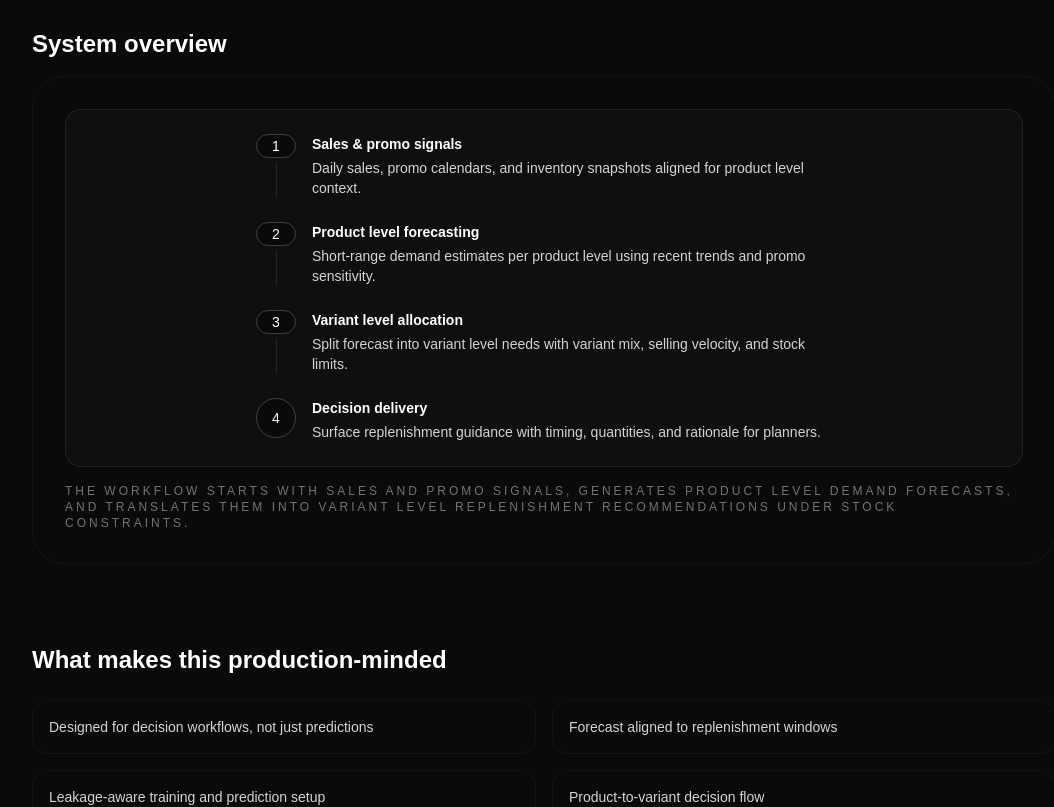
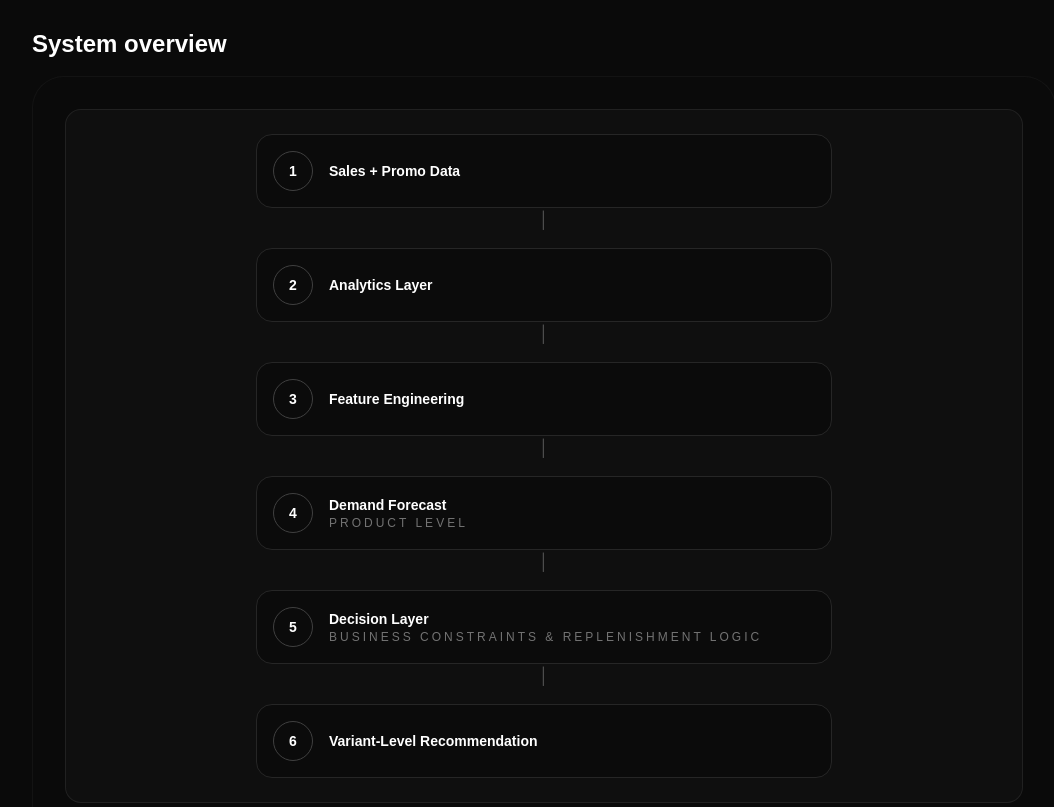
Before and after one commit to zawlynnhtut/portfolio-site, a Next.js app in the folder portfolio-site/: page /project-1 in a window 1280 px wide. Shown: the part 1220-2027 px from the top of the page, without its empty margins (96-1150 px from the left). Built offline with nearby package versions, Linux system fonts and the light colour scheme.

Commit message:
project-1 updates

```diff
--- a/portfolio-site/src/app/project-1/page.tsx
+++ b/portfolio-site/src/app/project-1/page.tsx
@@ -91,44 +91,36 @@ export default function ProjectOne() {
           <h2 className="text-2xl font-semibold">System overview</h2>
           <div className="rounded-[2rem] border border-neutral-900/80 bg-neutral-950/60 p-8">
             <div className="rounded-2xl border border-neutral-800/80 bg-neutral-900/40 p-6">
-              <div className="mx-auto max-w-xl space-y-6">
+              <div className="mx-auto flex max-w-xl flex-col gap-4">
                 {[
-                  {
-                    title: "Sales & promo signals",
-                    body: "Daily sales, promo calendars, and inventory snapshots aligned for product level context.",
-                  },
-                  {
-                    title: "Product level forecasting",
-                    body: "Short-range demand estimates per product level using recent trends and promo sensitivity.",
-                  },
-                  {
-                    title: "Variant level allocation",
-                    body: "Split forecast into variant level needs with variant mix, selling velocity, and stock limits.",
-                  },
-                  {
-                    title: "Decision delivery",
-                    body: "Surface replenishment guidance with timing, quantities, and rationale for planners.",
-                  },
+                  { title: "Sales + Promo Data" },
+                  { title: "Analytics Layer" },
+                  { title: "Feature Engineering" },
+                  { title: "Demand Forecast", subtitle: "Product level" },
+                  { title: "Decision Layer", subtitle: "Business constraints & replenishment logic" },
+                  { title: "Variant-Level Recommendation" },
                 ].map((step, index, arr) => (
-                  <div key={step.title} className="flex gap-4">
-                    <div className="flex flex-col items-center">
-                      <span className="flex h-10 w-10 items-center justify-center rounded-full border border-neutral-700 bg-neutral-950 text-sm text-white">
+                  <div key={step.title} className="flex flex-col items-center">
+                    <div className="flex w-full items-center gap-4 rounded-2xl border border-neutral-800 bg-neutral-950/70 p-4 text-left">
+                      <span className="flex h-10 w-10 items-center justify-center rounded-full border border-neutral-700 text-sm font-semibold text-white">
                         {index + 1}
                       </span>
-                      {index < arr.length - 1 && (
-                        <span className="mt-1 h-full w-px bg-neutral-800" />
-                      )}
+                      <div>
+                        <p className="text-sm font-semibold text-white">{step.title}</p>
+                        {step.subtitle && (
+                          <p className="text-xs uppercase tracking-[0.25em] text-neutral-500">{step.subtitle}</p>
+                        )}
+                      </div>
                     </div>
-                    <div className="space-y-1 text-sm">
-                      <p className="font-semibold text-white">{step.title}</p>
-                      <p className="text-neutral-300">{step.body}</p>
-                    </div>
+                    {index < arr.length - 1 && (
+                      <div className="flex h-6 items-center justify-center text-neutral-600">│</div>
+                    )}
                   </div>
                 ))}
               </div>
             </div>
             <p className="mt-4 text-xs uppercase tracking-[0.25em] text-neutral-500">
-              The workflow starts with sales and promo signals, generates product level demand forecasts, and translates them into variant level replenishment recommendations under stock constraints.
+              The workflow moves from sales and promo signals through data preparation and forecasting, then turns them into business-rule-driven replenishment recommendations.
             </p>
           </div>
         </section>
```
